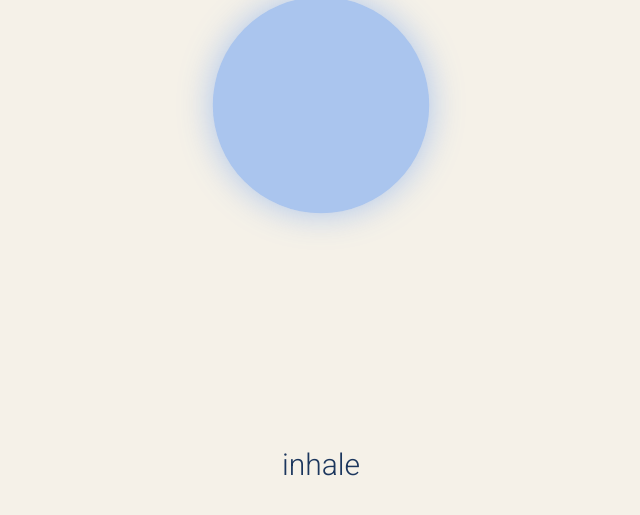
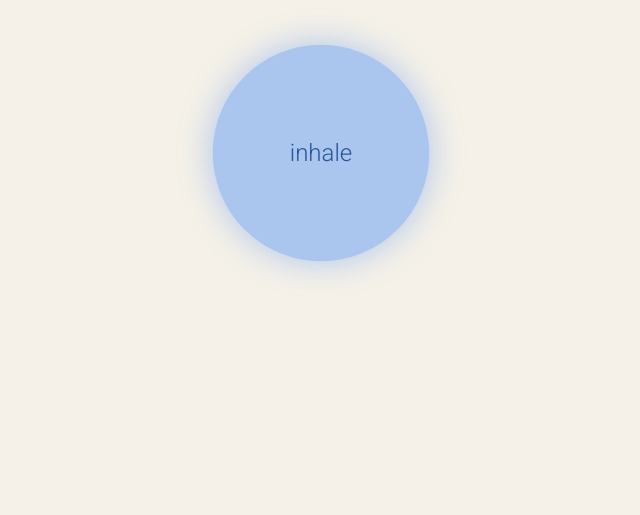
Before and after one commit to lmac-1/breathe, a Next.js app: page /478 in a window 1280 px wide. Both pictures are taken after a click on the button "Start breathing". Shown: the part 255-770 px from the top of the page, without its empty margins (319-959 px from the left). Built offline with nearby package versions, Linux system fonts and the light colour scheme.

Commit message:
improves breathing animation

```diff
--- a/src/components/BreathingAnimation/BreathingAnimation.tsx
+++ b/src/components/BreathingAnimation/BreathingAnimation.tsx
@@ -52,14 +52,19 @@ export const BreathingAnimation = ({
   }, [breathingPhase, breathCycleTime, mode]);
 
   return (
-    <div className={cn('relative', className)}>
+    <div className={cn('relative flex items-center justify-center', className)}>
+      {/* Fixed Text */}
+      <span className="absolute text-navy text-2xl font-light">
+        {breathingPhase}
+      </span>
+      {/* breathing circle */}
       <div
-        className={`w-48 h-48 md:w-64 md:h-64 rounded-full
-      ${
-        breathingPhase === 'hold'
-          ? 'bg-[#6B7280]/40 shadow-[0_0_40px_rgba(107,114,128,0.4)]'
-          : 'bg-blue-500/40 shadow-[0_0_40px_rgba(59,130,246,0.4)]'
-      }`}
+        className={cn(
+          'w-48 h-48 md:w-64 md:h-64 rounded-full',
+          breathingPhase === 'hold'
+            ? 'bg-[#6B7280]/40 shadow-[0_0_40px_rgba(107,114,128,0.4)]'
+            : 'bg-blue-500/40 shadow-[0_0_40px_rgba(59,130,246,0.4)]'
+        )}
         style={{
           transform: `scale(${bubbleSize})`,
           transition:
--- a/src/components/BreathingSession/BreathingSession.tsx
+++ b/src/components/BreathingSession/BreathingSession.tsx
@@ -27,22 +27,18 @@ export const BreathingSession = ({
   );
 
   return (
-    <div className="flex py-10 flex-col min-h-dvh items-center gap-4">
+    <div className="flex py-10 flex-col min-h-dvh items-center gap-4 relative">
       <ProgressCircle
         progress={progress}
         centerText={secondsDisplay}
-        className=""
+        className="absolute"
       />
       <BreathingAnimation
         breathCycleTime={breathCycleTime}
         breathingPhase={breathingPhase}
         mode={mode}
-        className="grow flex flex-col justify-center"
+        className="flex grow flex-col justify-center"
       />
-
-      <h2 className="text-3xl h-20 font-light text-navy flex flex-col justify-center ">
-        {breathingPhase}
-      </h2>
     </div>
   );
 };
```
